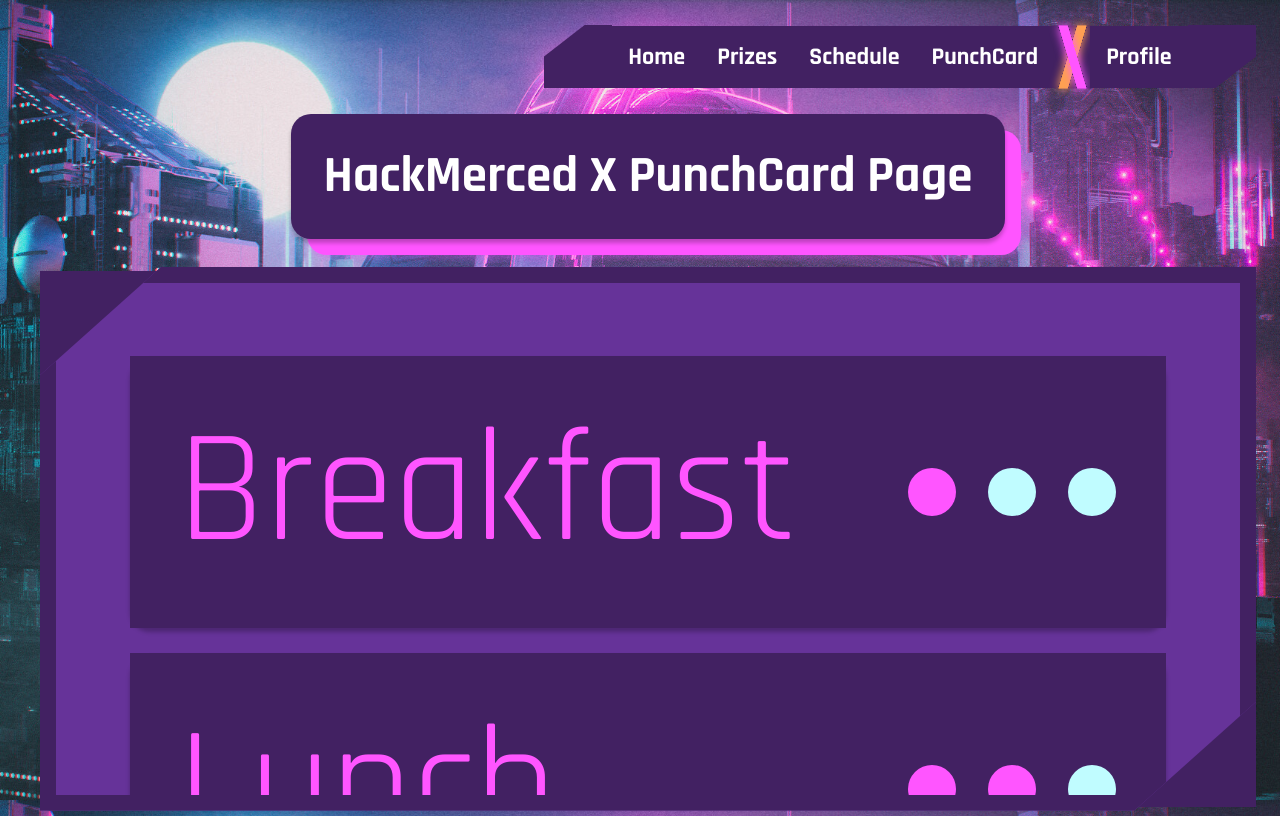
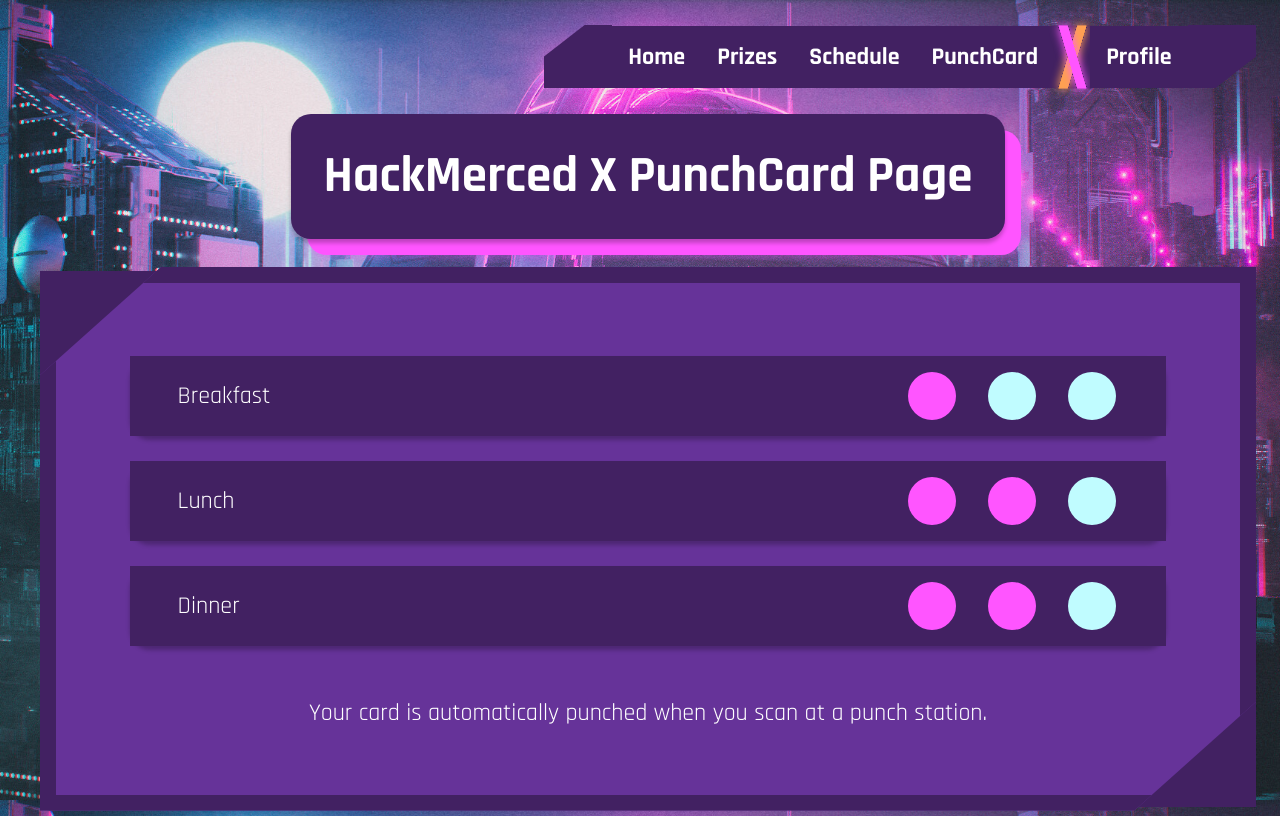
Before and after one commit to HackMerced/HackMerced-X-Live, a React (Vite) app: page /punchcard in a window 1280 px wide. Built offline with nearby package versions, Linux system fonts and the light colour scheme.

Commit message:
Changed class name from .title to .title-punch

```diff
--- a/src/Components/CSS/PunchCard.css
+++ b/src/Components/CSS/PunchCard.css
@@ -69,7 +69,7 @@
         width: 48px;
       }
     }
-    .title {
+    .title-punch {
       padding-left: 48px;
       text-align: left;
       font-size: 24px;
--- a/src/Components/PunchCard.jsx
+++ b/src/Components/PunchCard.jsx
@@ -14,21 +14,21 @@
               <div className="container-child-content">
                 <table id="punches" className="rounded-table no-color">
                   <tr>
-                    <td className="title">Breakfast</td>
+                    <td className="title-punch">Breakfast</td>
                     <td><div className="punch true"></div></td>
                     <td><div className="punch false"/></td>
                     <td><div className="punch false"/></td>
                     <td className="spacer"></td>
                   </tr>
                   <tr>
-                    <td className="title">Lunch</td>
+                    <td className="title-punch">Lunch</td>
                     <td><div className="punch true"></div></td>
                     <td><div className="punch true"></div></td>
                     <td><div className="punch false"/></td>
                     <td className="spacer"></td>
                   </tr>
                   <tr>
-                    <td className="title">Dinner</td>
+                    <td className="title-punch">Dinner</td>
                     <td><div className="punch true"></div></td>
                     <td><div className="punch true"></div></td>
                     <td><div className="punch false"/></td>
```
